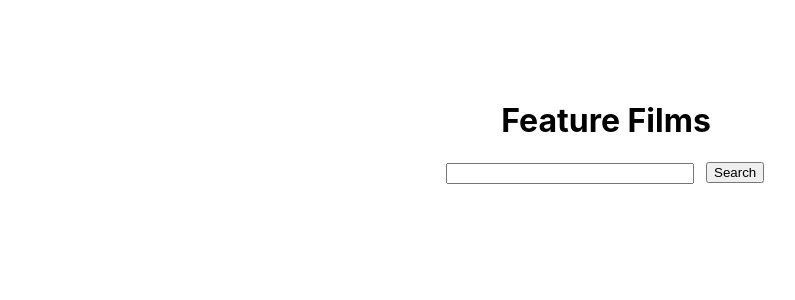
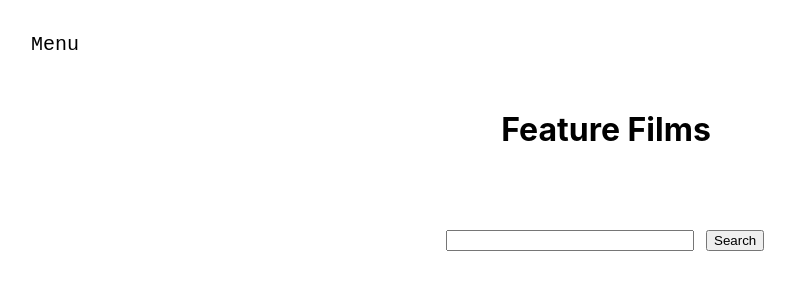
Before and after one commit to KyleKCarter/the-watchlist, a React (Create React App) app: page /films in a window 1280 px wide. Shown: the top 300 px of the page, without its empty margins (34-829 px from the left). Built offline with nearby package versions, Linux system fonts and the light colour scheme.

Commit message:
fixing bugs and adding page updates

```diff
--- a/src/components/nav/nav.js
+++ b/src/components/nav/nav.js
@@ -0,0 +1,26 @@
+import React, { Component } from "react";
+import "./nav.scss";
+import { Link } from "react-router-dom";
+
+class Nav extends Component {
+
+  render() {
+    return (
+        <div className="nav_bar">
+            <ul>
+                <li>
+                    <a href="#">Menu</a>
+                    <ul className="dropdown">
+                        <li><a href="http://localhost:3000/">Home</a></li>
+                        <li><a href="http://localhost:3000/films">Films</a></li>
+                        <li><a href="http://localhost:3000/shows">TV Shows</a></li>
+                        <li><a href="http://localhost:3000/watchlist">Watchlist</a></li>
+                    </ul>
+                </li>
+            </ul>
+        </div>
+    );
+  }
+}
+
+export default Nav;
--- a/src/components/nav/nav.scss
+++ b/src/components/nav/nav.scss
@@ -0,0 +1,48 @@
+.nav_bar {
+    padding: 0;
+    margin: 0;
+    font-family: monospace;
+    display: flex;
+}
+
+ul {
+    list-style: none;
+    display: flex;
+    justify-content: center;
+    align-items: center;
+    align-content: center;
+}
+
+ul li {
+    display: inline-block;
+    position: relative;
+}
+
+ul li a {
+    display: block;
+    padding: 20px 25px;
+    color: #000000;
+    text-decoration: none;
+    text-align: center;
+    font-size: 20px;
+}
+
+ul li ul.dropdown li {
+    display: block;
+}
+
+ul li ul.dropdown {
+    background: #f5f5f5;
+    position: absolute;
+    z-index: 999;
+    display: none;
+}
+
+ul li a:hover {
+    background: #5c5c5c;
+    color: #ffffff;
+}
+
+ul li:hover ul.dropdown {
+    display: block;
+}
--- a/src/pages/film/films.js
+++ b/src/pages/film/films.js
@@ -1,6 +1,7 @@
 import React, { Component } from "react";
 import "./films.scss";
 import axios from "axios";
+import Nav from "../../components/nav/nav";
 
 class Films extends Component {
   state = {
@@ -14,35 +15,50 @@ class Films extends Component {
 
   searchFilm = async (e) => {
     const { filmName } = this.state;
-    e.preventDefault()
-    axios.get(`/films/${filmName}`)
+    e.preventDefault();
+    axios
+      .get(`/films/${filmName}`)
       .then((films) => {
-        this.setState({ searchedFilms: films.data.results})
+        this.setState({ searchedFilms: films.data.results, filmName: '' });
       })
       .catch((error) => {
-        console.log(error)
-      })
-  }
+        console.log(error);
+      });
+  };
 
   addFilmToList = async (movie_id) => {
-    axios.get(`/films/search/${movie_id}`)
-      .then((details) => {
-        const {poster_path, title, release_date, vote_average, runtime, overview} = details.data
-        axios.post('/watchlist/add_film', {
-          poster_path, title, release_date, vote_average, runtime, overview
+    axios.get(`/films/search/${movie_id}`).then((details) => {
+      const {
+        poster_path,
+        title,
+        release_date,
+        vote_average,
+        runtime,
+        overview,
+      } = details.data;
+      axios
+        .post("/watchlist/add_film", {
+          poster_path,
+          title,
+          release_date,
+          vote_average,
+          runtime,
+          overview,
         })
-        .then(res => {
-          console.log("resopnse: ", res.data)
+        .then((res) => {
+          console.log("resopnse: ", res.data);
         })
-        .catch(error => {
-          console.error(error)
-        })
-      })
-  }
+        .catch((error) => {
+          console.error(error);
+        });
+    });
+  };
 
   render() {
     let mappedSearchedFilms = this.state.searchedFilms.map((val) => {
-      console.log(val);
+      console.log(typeof val.vote_average);
+      let releaseDate = val.release_date.slice(0, 4);
+      let vote = Math.round(val.vote_average *10) /10
       return (
         <div className="film_container">
           <img
@@ -51,11 +67,13 @@ class Films extends Component {
             alt="img not available"
           />
           <div className="film_description_container">
-            <h3 className="film_name">{val.title} ({val.release_date})</h3>
+            <h3 className="film_name">
+              {val.title} ({releaseDate})
+            </h3>
             <div className="film_description_second_row">
               <span className="release_date">{val.runtime}</span>
             </div>
-            <span>({val.vote_average}/10)</span>
+            <span>({vote}/10)</span>
           </div>
           <span className="overview">{val.overview}</span>
           <button
@@ -69,8 +87,10 @@ class Films extends Component {
     });
 
     return (
+      <div>
+        <Nav />
+        <h1>Feature Films</h1>
         <div className="page_content">
-        <h1>Feature Films</h1>
           <div className="search_films_container">
             <div className="search_input_field_container">
               <input
@@ -85,7 +105,10 @@ class Films extends Component {
               Search
             </button>
           </div>
-        <div className="searched_results_container">{mappedSearchedFilms}</div>
+          <div className="searched_results_container">
+            {mappedSearchedFilms}
+          </div>
+        </div>
       </div>
     );
   }
--- a/src/pages/film/films.scss
+++ b/src/pages/film/films.scss
@@ -3,7 +3,6 @@
   align-items: center;
   justify-content: center;
   flex-direction: column;
-  margin-top: 10vh;
 }
 
 .search_films_container {
--- a/src/pages/shows/shows.js
+++ b/src/pages/shows/shows.js
@@ -1,6 +1,8 @@
 import React, { Component } from "react";
 import "./shows.scss";
 import axios from "axios";
+import Nav from '../../components/nav/nav';
+
 
 class Shows extends Component {
   state = {
@@ -17,7 +19,7 @@ class Shows extends Component {
     e.preventDefault()
     axios.get(`/shows/${tvName}`)
         .then((shows) => {
-            this.setState({ searchedShow: shows.data.results})
+            this.setState({ searchedShow: shows.data.results, tvName: ''})
         })
         .catch((error) => {
             console.error(error)
@@ -65,8 +67,10 @@ class Shows extends Component {
     })
 
     return (
+      <div>
+        <Nav/>
+        <h1>TV Shows</h1>
         <div className="page_content">
-        <h1>TV Shows</h1>
           <div className="search_shows_container">
             <div className="search_input_field_container">
               <input
@@ -81,6 +85,7 @@ class Shows extends Component {
           </div>
           <div className="searched_results_container">{mappedSearchedShows}</div>
         </div>
+      </div>
     );
   }
 }
--- a/src/pages/watchlist/watchlist.js
+++ b/src/pages/watchlist/watchlist.js
@@ -1,6 +1,8 @@
 import React, { Component } from "react";
 import "./watchlist.scss";
 import axios from "axios";
+import Nav from '../../components/nav/nav';
+
 
 class Watchlist extends Component {
   state = {
@@ -120,6 +122,7 @@ class Watchlist extends Component {
 
     return (
       <div>
+        <Nav />
         <h1>Watchlist</h1>
         <div className="list_container">
           <div className="film_list_container">
```
Lines whose indentation alone changed are shown as unchanged.
